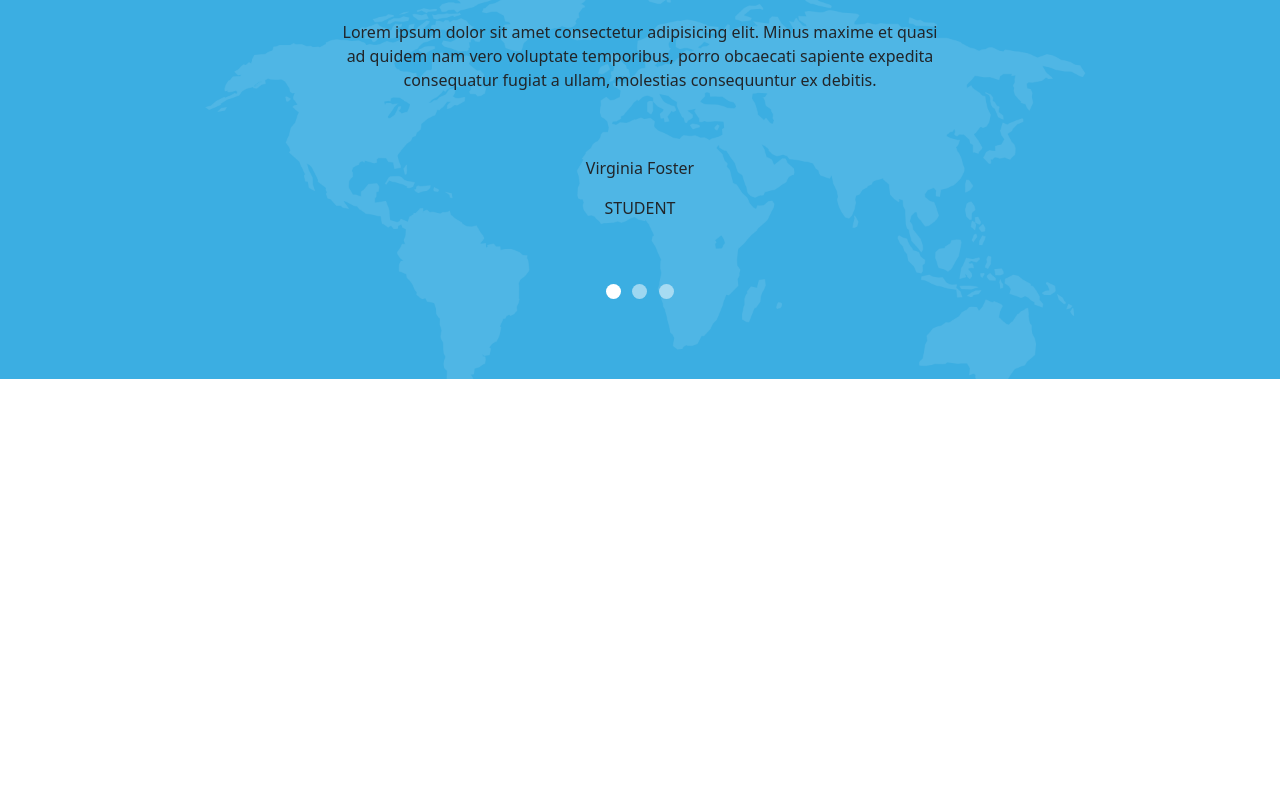
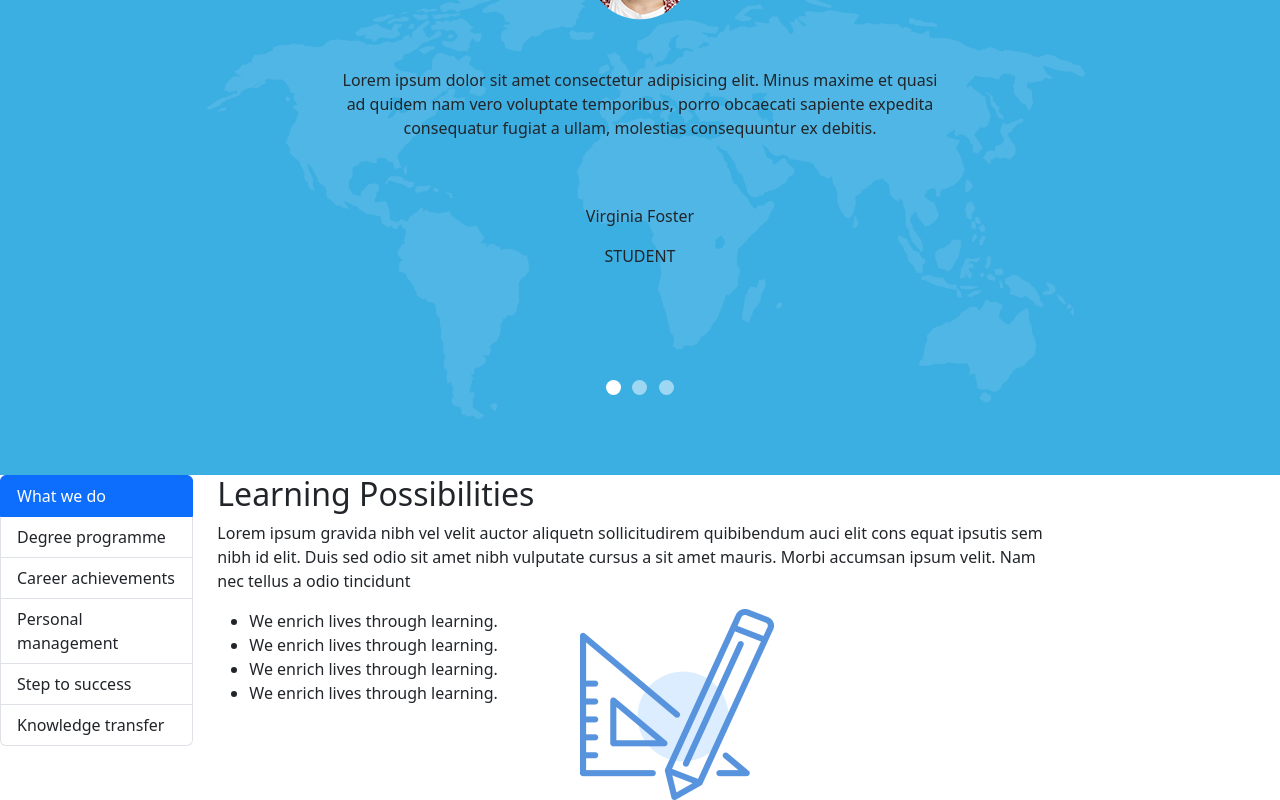
Before and after one commit to damirusso95/proj-html-vuejs, a Vue app: page / in a window 1280 px wide. Shown: the part 1078-1878 px from the top of the page. Before the commit the page ends 1457 px from the top, so only its background shows below. Built offline with nearby package versions, Linux system fonts and the light colour scheme.

Commit message:
Behavior

```diff
--- a/src/App.vue
+++ b/src/App.vue
@@ -1,11 +1,14 @@
 <script >
 import MainSection1 from './components/MainSection1.vue';
 import Carousel from './components/Carousel.vue';
+import Behavior from './components/Behavior.vue';
+
 
 export default{
     components: {
         MainSection1,
         Carousel,
+        Behavior,
     },
 }
 </script>
@@ -13,6 +16,9 @@ export default{
 <template>
   <MainSection1/>
   <Carousel />
+  <Behavior />
+
+
 </template>
 
 <style >
--- /dev/null
+++ b/src/components/Behavior.vue
@@ -0,0 +1,146 @@
+<script>
+  export default {
+    name: 'TabComponent',
+    data() {
+      return {
+        tabs: [
+          {
+            id: 'list-home',
+            title: 'What we do',
+            contentTitle: 'Learning Possibilities',
+            content: 'Lorem ipsum gravida nibh vel velit auctor aliquetn sollicitudirem quibibendum auci elit cons equat ipsutis sem nibh id elit. Duis sed odio sit amet nibh vulputate cursus a sit amet mauris. Morbi accumsan ipsum velit. Nam nec tellus a odio tincidunt',
+            listItems: [
+              'We enrich lives through learning.',
+              'We enrich lives through learning.',
+              'We enrich lives through learning.',
+              'We enrich lives through learning.'
+            ],
+            imgSrc: new URL('../assets/img/h12-tabs-icon-1.png', import.meta.url).href
+          },
+          {
+            id: 'list-profile',
+            title: 'Degree programme',
+            contentTitle: 'Inspiring Minds',
+            content: 'Lorem ipsum gravida nibh vel velit auctor aliquetn sollicitudirem quibibendum auci elit cons equat ipsutis sem nibh id elit. Duis sed odio sit amet nibh vulputate cursus a sit amet mauris. Morbi accumsan ipsum velit. Nam nec tellus a odio tincidunt',
+            listItems: [
+              'Maximizing potential through individual attention.',
+              'We enrich lives through learning.',
+              'Enriquecemos vidas a través del aprendizaje.',
+              'Nous enrichissons des vies par l\'apprentissage.'
+            ],
+            imgSrc: new URL('../assets/img/h12-tabs-icon-2.png', import.meta.url).href
+
+          },
+          {
+            id: 'list-messages',
+            title: 'Career achievements',
+            contentTitle: 'Investing in Knowledge',
+            content: 'Lorem ipsum gravida nibh vel velit auctor aliquetn sollicitudirem quibibendum auci elit cons equat ipsutis sem nibh id elit. Duis sed odio sit amet nibh vulputate cursus a sit amet mauris. Morbi accumsan ipsum velit. Nam nec tellus a odio tincidunt',
+            listItems: [
+              'We enrich lives through learning.',
+              'We enrich lives through learning.',
+              'We enrich lives through learning.',
+              'We enrich lives through learning.'
+            ],
+            imgSrc: new URL('../assets/img/h12-tabs-icon-3.png', import.meta.url).href
+
+          },
+          {
+            id: 'list-settings',
+            title: 'Personal management',
+            contentTitle: 'Secure Your Future',
+            content: 'Lorem ipsum gravida nibh vel velit auctor aliquetn sollicitudirem quibibendum auci elit cons equat ipsutis sem nibh id elit. Duis sed odio sit amet nibh vulputate cursus a sit amet mauris. Morbi accumsan ipsum velit. Nam nec tellus a odio tincidunt',
+            listItems: [
+              'We enrich lives through learning.',
+              'We enrich lives through learning.',
+              'We enrich lives through learning.',
+              'We enrich lives through learning.'
+            ],
+            imgSrc: new URL('../assets/img/h12-tabs-icon-4.png', import.meta.url).href
+
+          },
+          {
+            id: 'list-5',
+            title: 'Step to success',
+            contentTitle: 'Where Learning Begins',
+            content: 'Lorem ipsum gravida nibh vel velit auctor aliquetn sollicitudirem quibibendum auci elit cons equat ipsutis sem nibh id elit. Duis sed odio sit amet nibh vulputate cursus a sit amet mauris. Morbi accumsan ipsum velit. Nam nec tellus a odio tincidunt',
+            listItems: [
+              'We enrich lives through learning.',
+              'We enrich lives attraverso l\'apprendimento.',
+              'Enriquecemos vidas a través del aprendizaje.',
+              'Nous enrichissons des vies par l\'apprentissage.'
+            ],
+            imgSrc: new URL('../assets/img/h12-tabs-icon-5.png', import.meta.url).href
+          },
+          {
+            id: 'list-6',
+            title: 'Knowledge transfer',
+            contentTitle: 'Knowledge is Power',
+            content: 'Lorem ipsum gravida nibh vel velit auctor aliquetn sollicitudirem quibibendum auci elit cons equat ipsutis sem nibh id elit. Duis sed odio sit amet nibh vulputate cursus a sit amet mauris. Morbi accumsan ipsum velit. Nam nec tellus a odio tincidunt',
+            listItems: [
+              'We enrich lives through learning.',
+              'We enrich lives attraverso l\'apprendimento.',
+              'Enriquecemos vidas a través del aprendizaje.',
+              'Nous enrichissons des vies par l\'apprentissage.'
+            ],
+            imgSrc: new URL('../assets/img/h12-tabs-icon-6.png', import.meta.url).href
+          }
+        ]
+      };
+    }
+  };
+  </script>
+
+<template>
+    <div class="row">
+      <div class="col-2">
+        <div class="list-group" id="list-tab" role="tablist">
+          <a
+            v-for="(tab, index) in tabs"
+            :key="index"
+            :class="['list-group-item', 'list-group-item-action', { active: index === 0 }]"
+            :id="tab.id + '-tab'"
+            data-bs-toggle="list"
+            :href="'#' + tab.id"
+            role="tab"
+            :aria-controls="tab.id"
+          >
+            {{ tab.title }}
+          </a>
+        </div>
+      </div>
+      <div class="col-8">
+        <div class="tab-content" id="nav-tabContent">
+          <div
+            v-for="(tab, index) in tabs"
+            :key="index"
+            :class="['tab-pane', 'fade', { 'show active': index === 0 }]"
+            :id="tab.id"
+            role="tabpanel"
+            :aria-labelledby="tab.id + '-tab'"
+          >
+            <div>
+
+              <h2>{{ tab.contentTitle }}</h2>
+              <p>{{ tab.content }}</p>
+              <div class="row">
+                <div class="col-5">
+                  <ul>
+                    <li v-for="(item, itemIndex) in tab.listItems" :key="itemIndex">{{ item }}</li>
+                  </ul>
+                </div>
+                <div class="col-3">
+                  <img :src="tab.imgSrc" alt="" />
+                </div>
+              </div>
+            </div>
+          </div>
+        </div>
+      </div>
+    </div>
+  </template>
+
+
+
+  <style>
+  </style>
--- a/src/components/Carousel.vue
+++ b/src/components/Carousel.vue
@@ -37,7 +37,7 @@ export default {
 <template>
   <div class="CS_bg">
     <div class="container d-flex flex-column align-items-center w-50 text-center">
-      <div v-for="(slide, index) in slides" :key="index" v-show="index === currentIndex">
+      <div class="py-5" v-for="(slide, index) in slides" :key="index" v-show="index === currentIndex">
         <img :src="slide.imgSrc" alt="Slide image">
         <p class="py-5">{{ slide.text }}</p>
         <p>{{ slide.subText1 }}</p>
```
